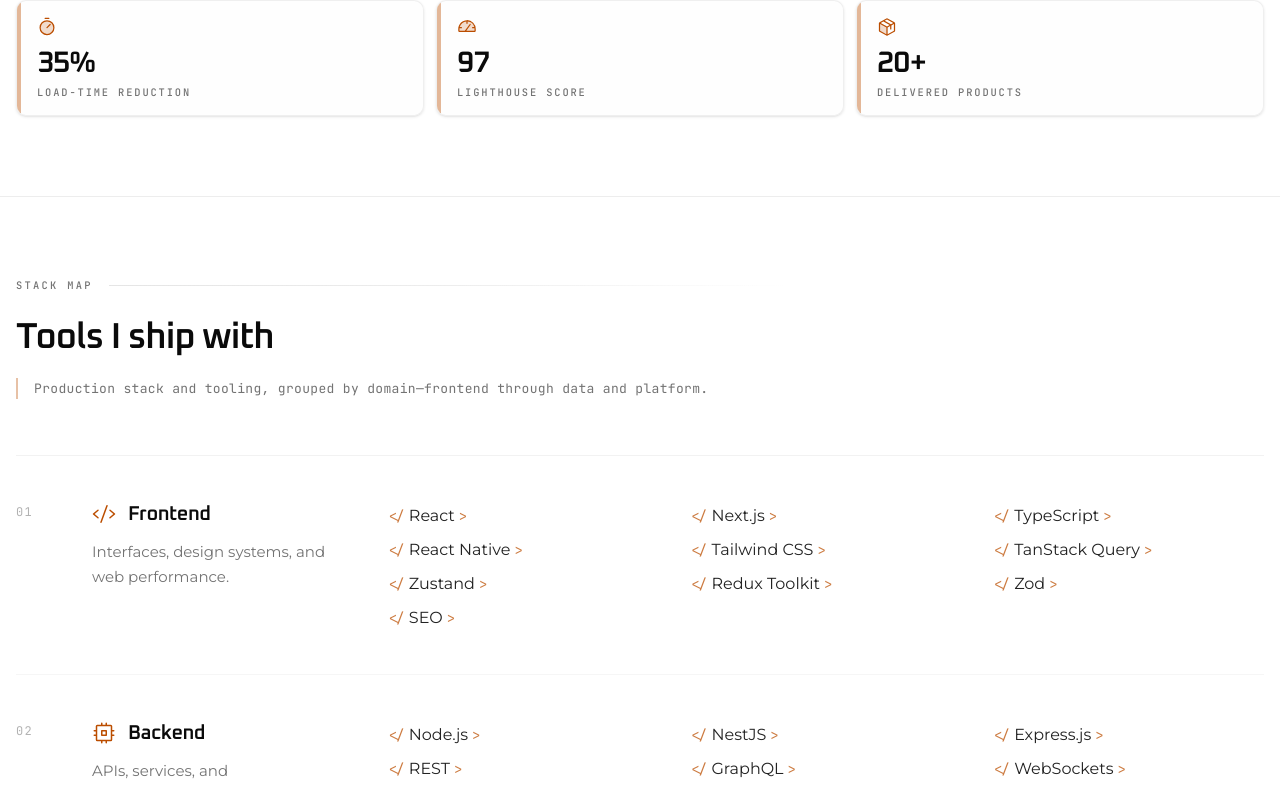
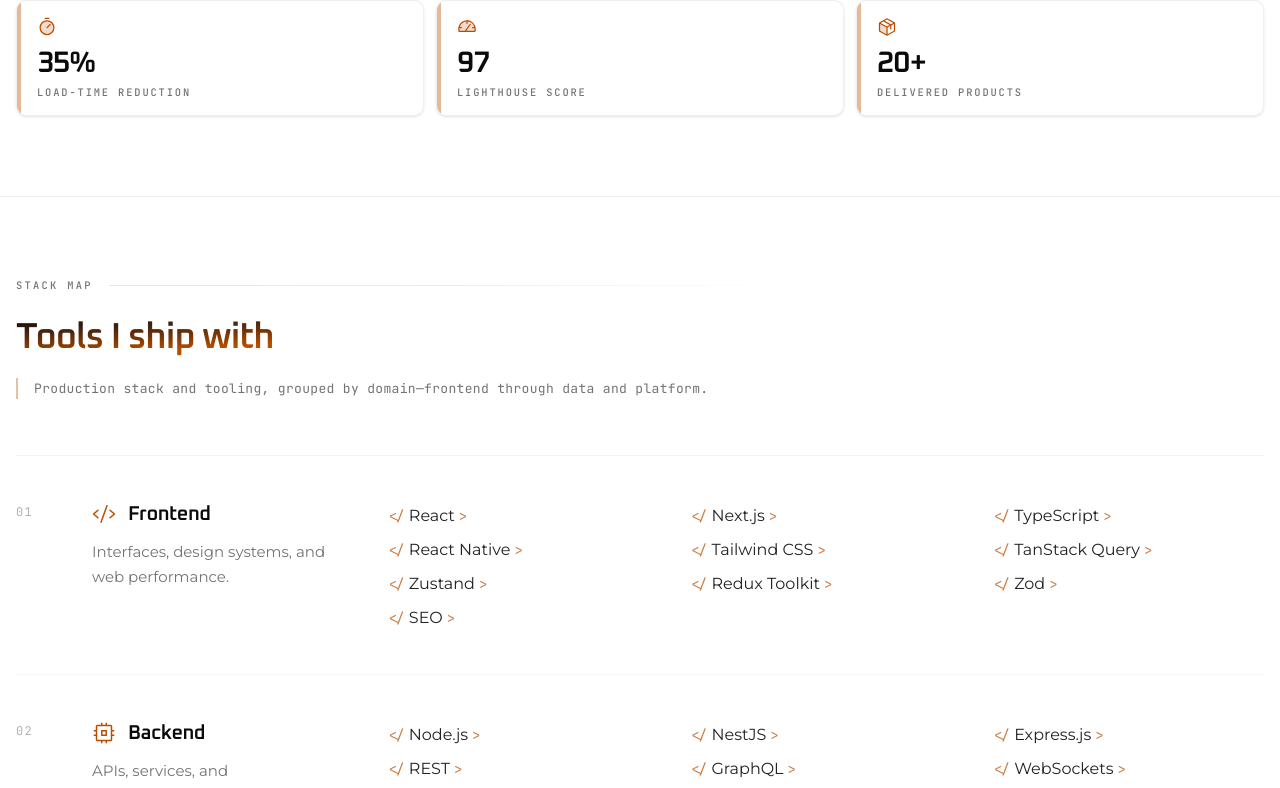
Before and after one commit to Elgedawy31/shadcn-portfolio, a Next.js app: page / in a window 1280 px wide. Shown: the part 959-1747 px from the top of the page. Built offline with nearby package versions, Linux system fonts and the light colour scheme.

Commit message:
Update HeroSection and SkillsSection components: modify background styling in HeroSection and enhance heading styles in SkillsSection for improved visual consistency.

```diff
--- a/components/hero-section.tsx
+++ b/components/hero-section.tsx
@@ -254,7 +254,7 @@
                 : { y: -3, scale: 1.02, transition: { type: "spring", stiffness: 380, damping: 22 } }
             }
             whileTap={reduceMotion ? undefined : { scale: 0.99 }}
-            className="group relative flex min-h-27 cursor-default overflow-hidden rounded-lg border border-border/60 bg-muted/15 shadow-sm backdrop-blur-sm transition-[border-color,background-color,box-shadow] duration-300 hover:border-primary/45 hover:bg-primary/8 hover:shadow-md motion-reduce:transition-colors"
+            className="group relative flex min-h-27 cursor-default overflow-hidden rounded-lg border border-border/60 bg-background/55 shadow-sm backdrop-blur-sm transition-[border-color,background-color,box-shadow] duration-300 hover:border-primary/45 hover:bg-primary/8 hover:shadow-md motion-reduce:transition-colors"
           >
             <span
               aria-hidden
--- a/components/skills-section.tsx
+++ b/components/skills-section.tsx
@@ -57,7 +57,10 @@
             />
           </div>
           <div className="space-y-4 sm:space-y-5">
-            <h2 id="skills-heading" className="font-heading text-3xl font-semibold tracking-tight sm:text-4xl">
+            <h2
+              id="skills-heading"
+              className="bg-linear-to-br from-foreground via-primary to-foreground/55 bg-clip-text font-heading text-3xl font-semibold tracking-tight text-transparent sm:text-4xl"
+            >
               Tools I ship with
             </h2>
             <div className="border-l-2 border-primary/35 pl-3 sm:pl-4">
```
